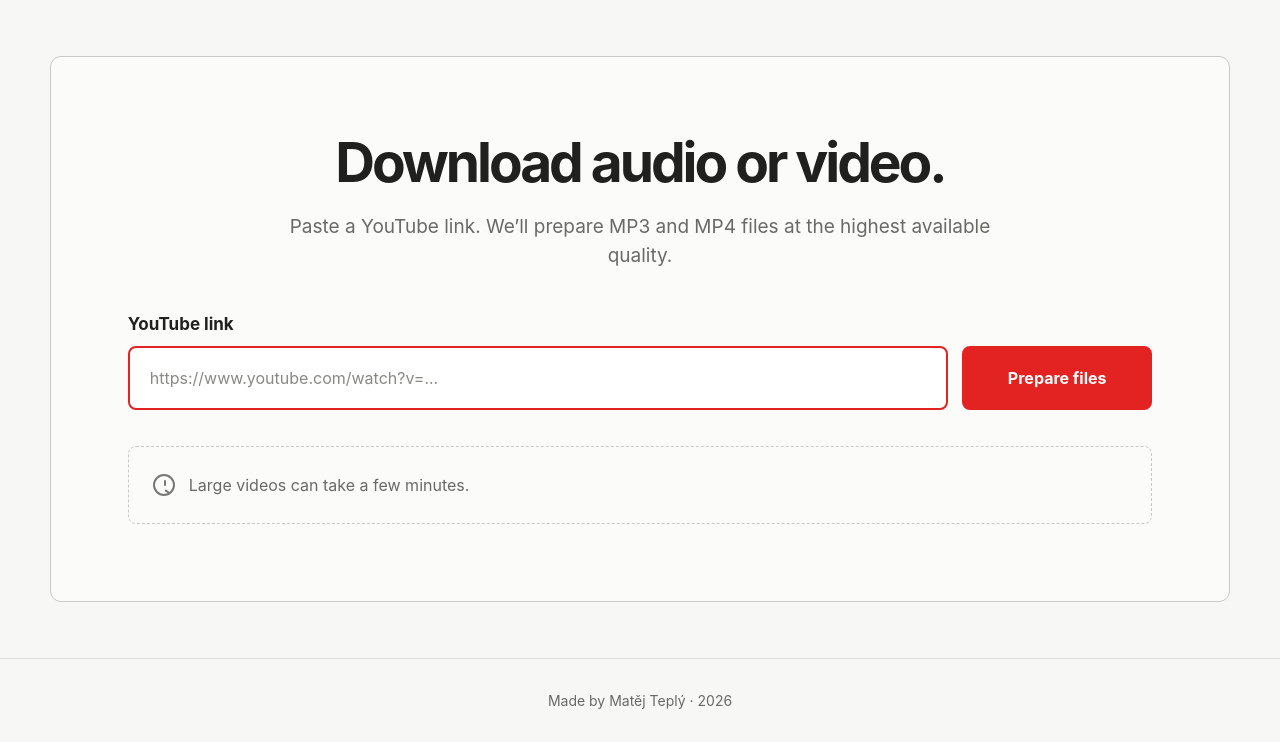
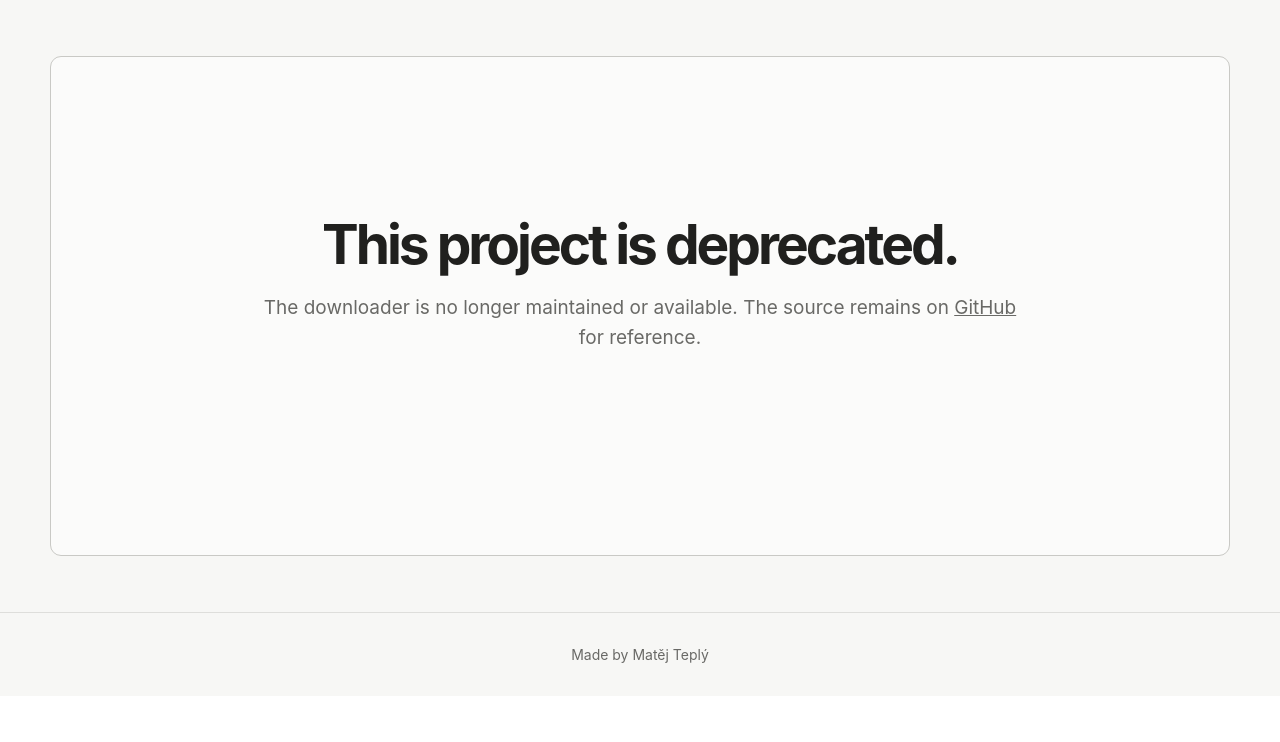
Before and after one commit to Majkey25/youtube_downloader, a Flask app: page / in a window 1280 px wide. Shown: the part 108-850 px from the top of the page. After the commit the page ends 771 px from the top, so only its background shows below. Run offline with Flask 3, Linux system fonts and the light colour scheme.

Commit message:
docs: deprecate YouTube downloader

```diff
--- a/templates/index.html
+++ b/templates/index.html
@@ -4,12 +4,10 @@
     <meta charset="UTF-8">
     <meta name="viewport" content="width=device-width, initial-scale=1.0">
     <meta name="theme-color" content="#f7f7f5">
-    <meta name="description" content="Prepare MP3 and MP4 files from a YouTube link.">
-    <title>YouTube Downloader</title>
+    <meta name="description" content="This YouTube Downloader project is deprecated.">
+    <title>YouTube Downloader · Deprecated</title>
     <link rel="stylesheet" href="static/styles.css">
     <link rel="icon" href="static/logo/logo-512x512.png" type="image/png">
-    <script src="static/config.js" defer></script>
-    <script src="static/app.js" defer></script>
 </head>
 <body>
     <header class="site-header">
@@ -24,63 +22,19 @@
     <main class="page">
         <section class="tool" aria-labelledby="page-title">
             <div class="intro">
-                <h1 id="page-title">Download audio or video.</h1>
+                <h1 id="page-title">This project is deprecated.</h1>
                 <p>
-                    Paste a YouTube link. We’ll prepare MP3 and MP4 files at the highest
-                    available quality.
+                    The downloader is no longer maintained or available. The source
+                    remains on <a href="https://github.com/Majkey25/youtube_downloader">GitHub</a>
+                    for reference.
                 </p>
-            </div>
-
-            <form id="downloadForm" class="form">
-                <label for="youtubeLink">YouTube link</label>
-                <div class="input-row">
-                    <input
-                        type="url"
-                        id="youtubeLink"
-                        name="youtubeLink"
-                        placeholder="https://www.youtube.com/watch?v=..."
-                        autocomplete="off"
-                        inputmode="url"
-                        aria-describedby="feedback"
-                        required
-                    >
-                    <button id="submitButton" type="submit" class="primary">
-                        Prepare files
-                    </button>
-                </div>
-            </form>
-
-            <div id="feedback" class="feedback" aria-live="polite" aria-atomic="true">
-                <p id="hint" class="hint">
-                    <span class="clock" aria-hidden="true"></span>
-                    Large videos can take a few minutes.
-                </p>
-
-                <div id="loadingText" class="status hidden">
-                    <span class="spinner" aria-hidden="true"></span>
-                    <span>Preparing MP3 and MP4 files…</span>
-                </div>
-
-                <div id="error" class="error hidden" role="alert"></div>
-
-                <div id="downloadLink" class="download-area hidden">
-                    <p class="status-title">Files ready.</p>
-                    <div class="download-actions">
-                        <a id="downloadMp3Anchor" class="download-button" href="" download>
-                            Download MP3
-                        </a>
-                        <a id="downloadMp4Anchor" class="download-button" href="" download>
-                            Download MP4
-                        </a>
-                    </div>
-                </div>
             </div>
         </section>
     </main>
 
     <footer class="footer">
         <a href="https://majkey25.github.io/My-website-for-fun/">
-            Made by Matěj Teplý · <span id="year"></span>
+            Made by Matěj Teplý
         </a>
     </footer>
 </body>
```
Also changed, not shown: README.md.
